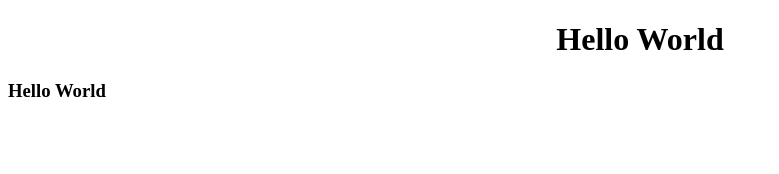
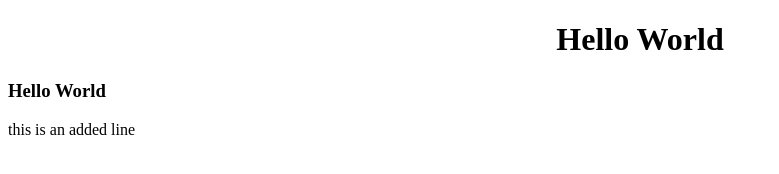
Before and after one commit to maxwellc21/SIT725, a plain HTML site: page index.html in a window 1280 px wide. Shown: the whole page, without its empty margins (0-779 px from the left). Drawn offline with Linux system fonts and the light colour scheme.

Commit message:
New feature 2

```diff
--- a/index.html
+++ b/index.html
@@ -9,6 +9,7 @@
 
     <h1 style="text-align: center;">Hello World</h1>
     <h3>Hello World</h3>
+    <p>this is an added line</p>
 
 </body>
 </html>
```
